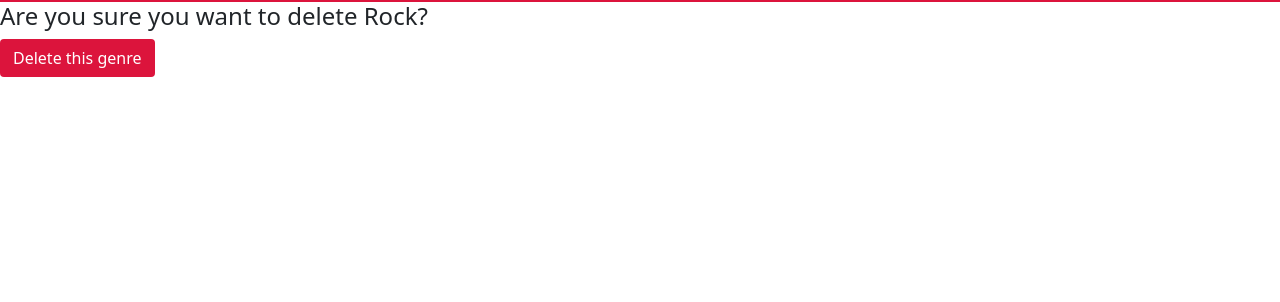
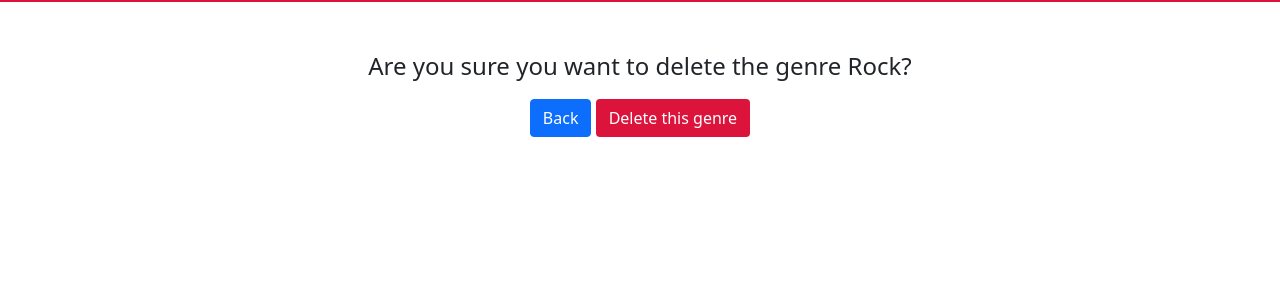
Before and after one commit to PeterVanKampen7/AO-B7-MPA-Jukebox, a Django app: page /genre/1/delete/ in a window 1280 px wide. Shown: the part 205-507 px from the top of the page. Run offline with Django 4.2, Linux system fonts and the light colour scheme; data comes from the database, SQL or seed files in the repository; some libraries are stand-ins or nearby versions.

Commit message:
Added back button to delete page

```diff
--- a/jukebox/genre/templates/genre/genre_delete.html
+++ b/jukebox/genre/templates/genre/genre_delete.html
@@ -4,11 +4,12 @@
 
 <div class="delete_genre_container">
     <h4>
-        Are you sure you want to delete {{ object.name }}?
+        Are you sure you want to delete the genre {{ object.name }}?
     </h4>
     <form action='' method='POST' class='delete_genre_form'>
         {% csrf_token %}
 
+        <a href="{{ object.get_absolute_url }}" class="btn btn-primary back_button">Back</a>
         <input type='submit' value='Delete this genre' class='btn'/>
     </form>
 </div>
--- a/jukebox/static/css/style.css
+++ b/jukebox/static/css/style.css
@@ -177,3 +177,16 @@
 .genre_detail_right_column a.genre_delete{
     background-color: crimson;
 }
+
+.delete_genre_container{
+    display: flex;
+    align-items: center;
+    flex-direction: column;
+    gap: 10px;
+    padding: 50px;
+}
+.delete_genre_container form.delete_genre_form a.back_button{
+    color: #fff!important;
+    background-color: #0d6efd!important;
+    border-color: #0d6efd!important;
+}
```
